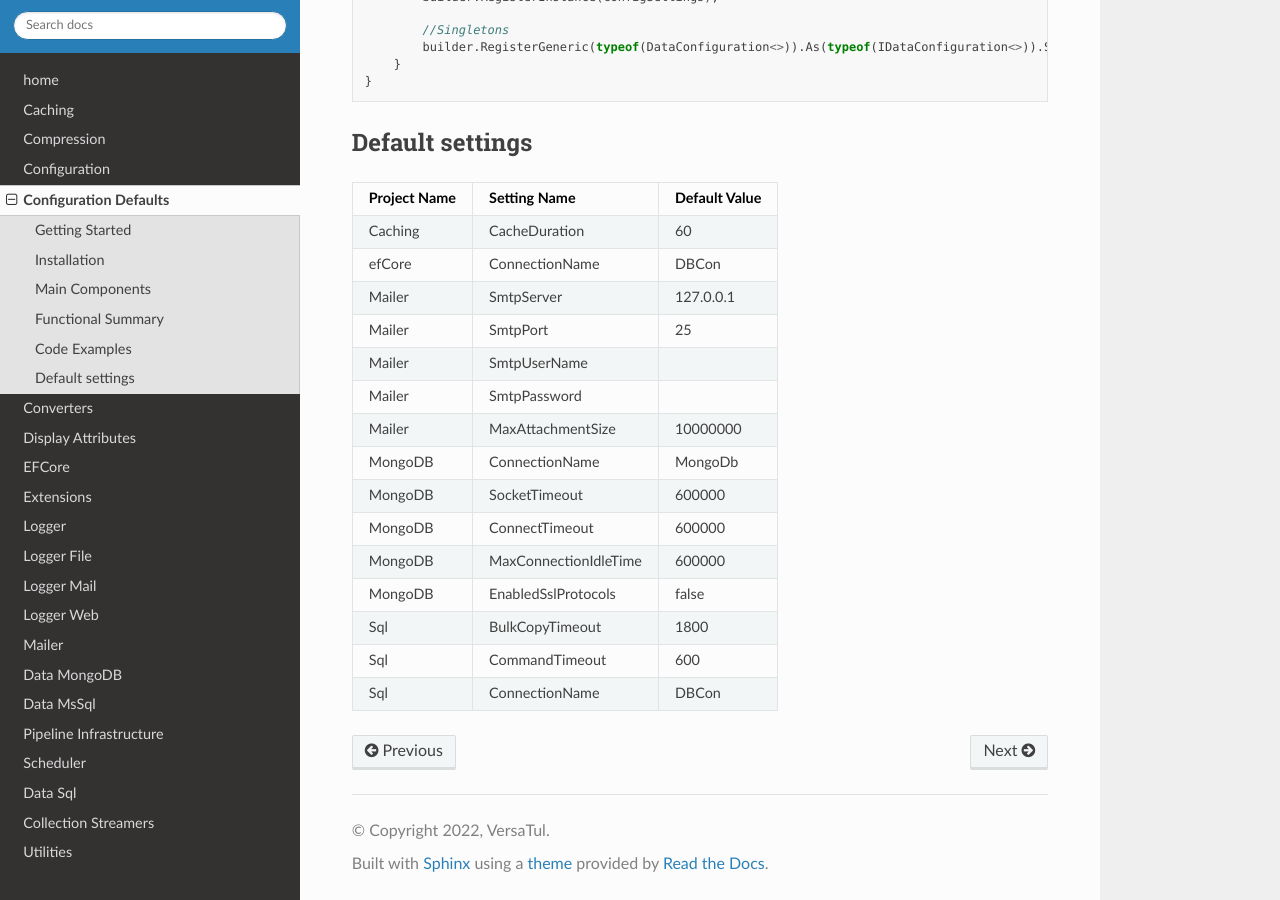
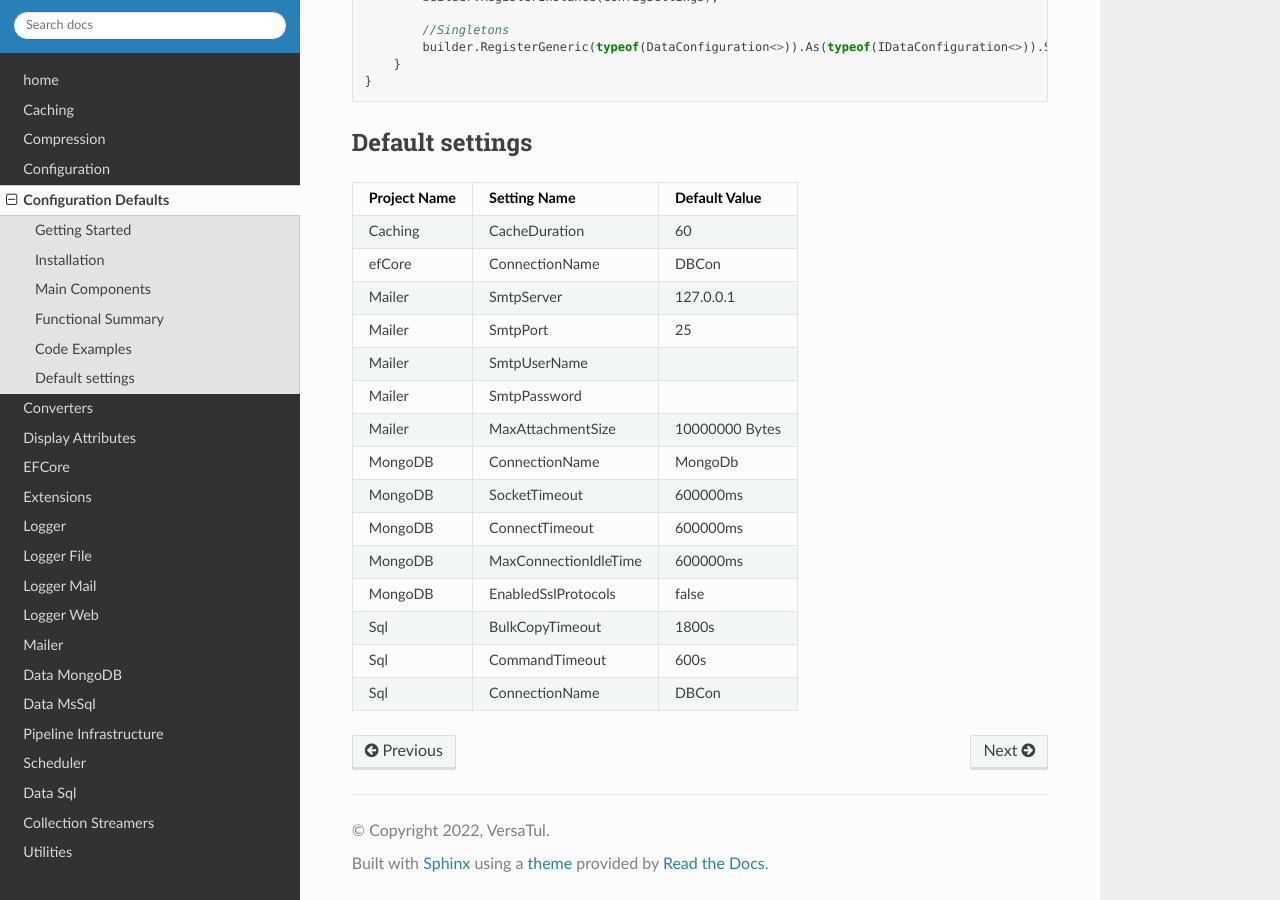
Before and after one commit to BjornWilliams/DocsVersaTul, a Sphinx documentation site: the page built from docs/source/configuration-defaults.rst, in a window 1280 px wide and 900 px high, scrolled down 1256 px. Built offline with Sphinx 7.4.7 and the Read the Docs theme 2.0.0, drawn with Linux system fonts in a browser that asks for light colours.

Commit message:
Update configuration-defaults.rst
Added more description to values

```diff
--- a/docs/source/configuration-defaults.rst
+++ b/docs/source/configuration-defaults.rst
@@ -74,21 +74,21 @@ Default settings
 +--------------+-----------------------+----------------+
 | Mailer       | SmtpPassword          |                |
 +--------------+-----------------------+----------------+
-| Mailer       | MaxAttachmentSize     | 10000000       |
+| Mailer       | MaxAttachmentSize     | 10000000 Bytes |
 +--------------+-----------------------+----------------+
 | MongoDB      | ConnectionName        | MongoDb        |
 +--------------+-----------------------+----------------+
-| MongoDB      | SocketTimeout         | 600000         |
+| MongoDB      | SocketTimeout         | 600000ms       |
 +--------------+-----------------------+----------------+
-| MongoDB      | ConnectTimeout        | 600000         |
+| MongoDB      | ConnectTimeout        | 600000ms       |
 +--------------+-----------------------+----------------+
-| MongoDB      | MaxConnectionIdleTime | 600000         |
+| MongoDB      | MaxConnectionIdleTime | 600000ms       |
 +--------------+-----------------------+----------------+
 | MongoDB      | EnabledSslProtocols   | false          |
 +--------------+-----------------------+----------------+
-| Sql          | BulkCopyTimeout       | 1800           |
+| Sql          | BulkCopyTimeout       | 1800s          |
 +--------------+-----------------------+----------------+
-| Sql          | CommandTimeout        | 600            |
+| Sql          | CommandTimeout        | 600s           |
 +--------------+-----------------------+----------------+
 | Sql          | ConnectionName        | DBCon          |
 +--------------+-----------------------+----------------+
```
